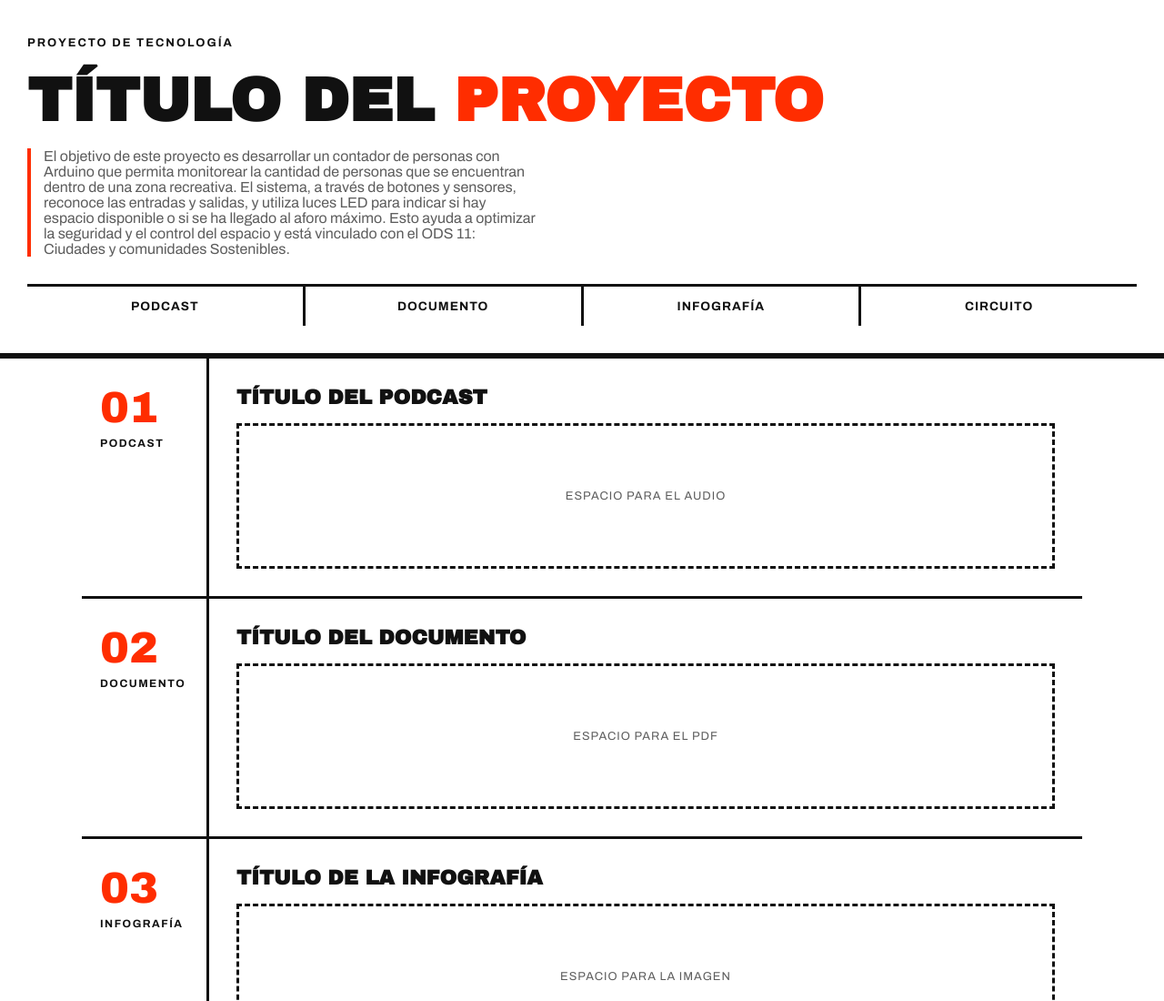
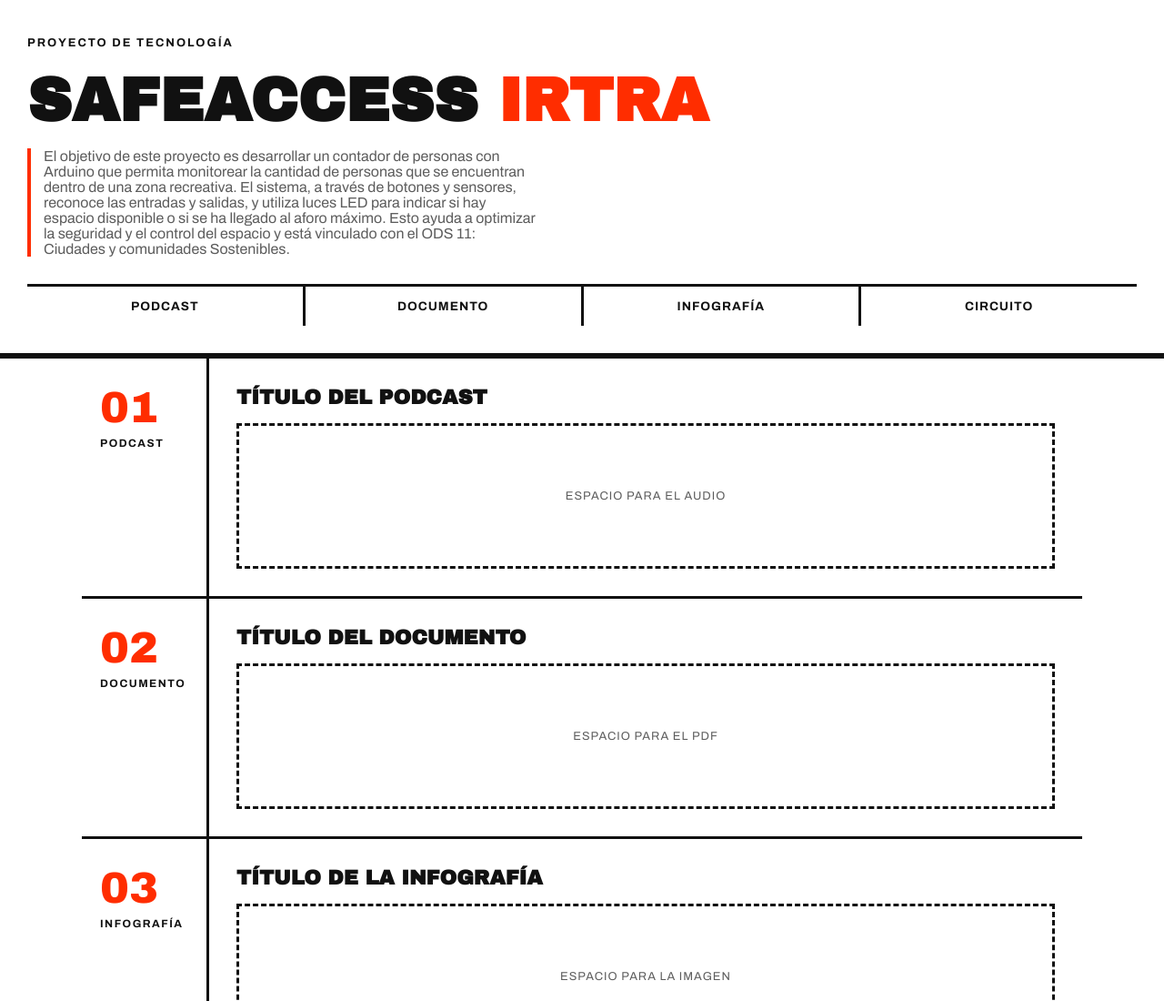
Before and after one commit to angiemedina18/ProyectoFinalTics_Medina_Lopez_Macz_11F_SafeAccessIRTRA, a plain HTML site: page index.html in a window 1280 px wide. Shown: the top 1100 px of the page at 91% size. Drawn offline with Linux system fonts and the light colour scheme.

Commit message:
Update index.html

```diff
--- a/index.html
+++ b/index.html
@@ -201,7 +201,7 @@
     <span>Proyecto de tecnología</span>
     <span><!-- ESPACIO: grado / sección --></span>
   </div>
-  <h1>Título del <span>proyecto</span></h1>
+  <h1>SafeAccess <span>IRTRA</span></h1>
   <p class="desc">
     <!-- ESPACIO: escribe aquí una breve descripción del proyecto -->
     El objetivo de este proyecto es desarrollar un contador de personas con Arduino que permita monitorear la cantidad de personas que se encuentran dentro de una zona recreativa. El sistema, a través de botones y sensores, reconoce las entradas y salidas, y utiliza luces LED para indicar si hay espacio disponible o si se ha llegado al aforo máximo. Esto ayuda a optimizar la seguridad y el control del espacio y está vinculado con el ODS 11: Ciudades y comunidades Sostenibles.
```
